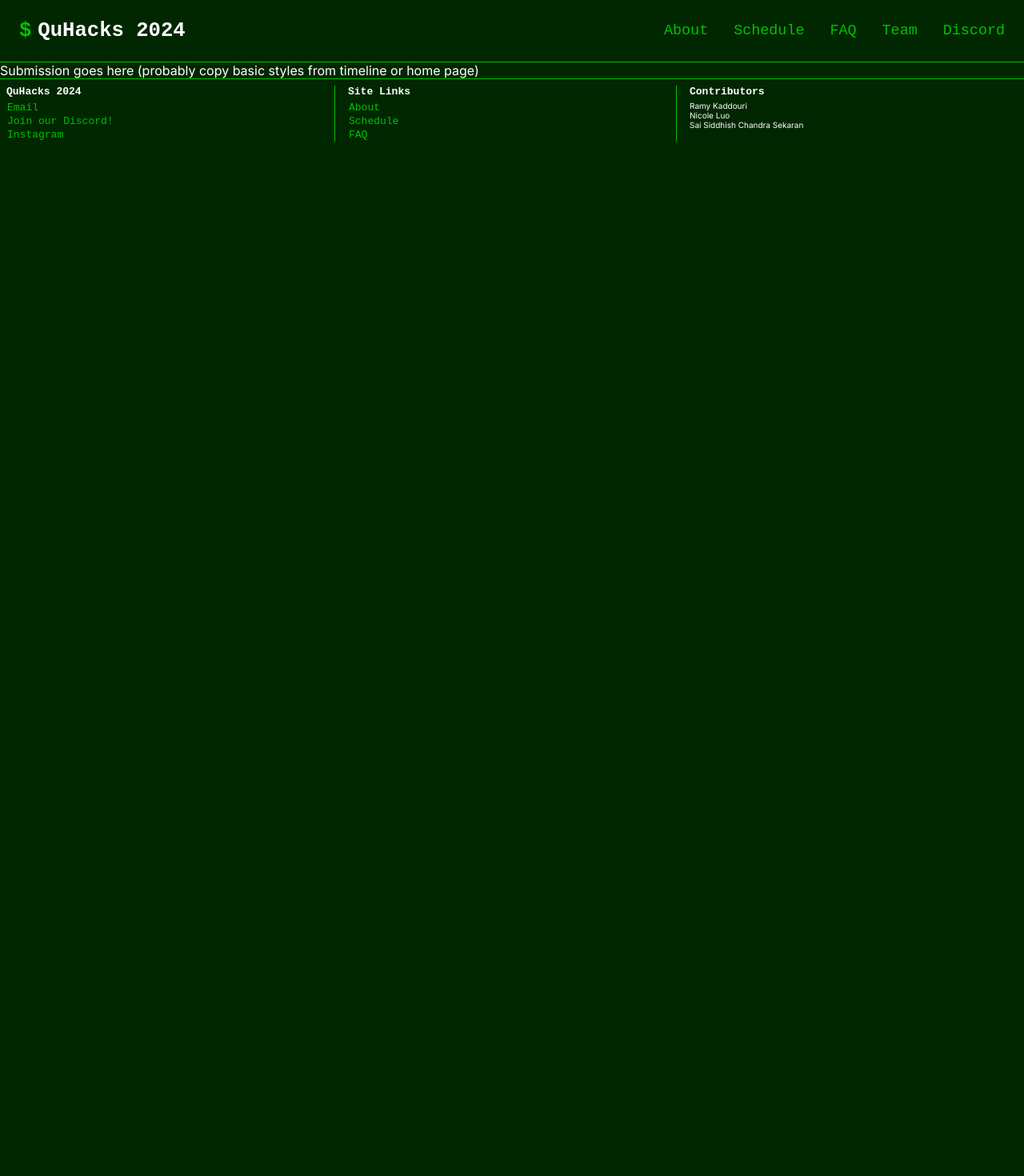
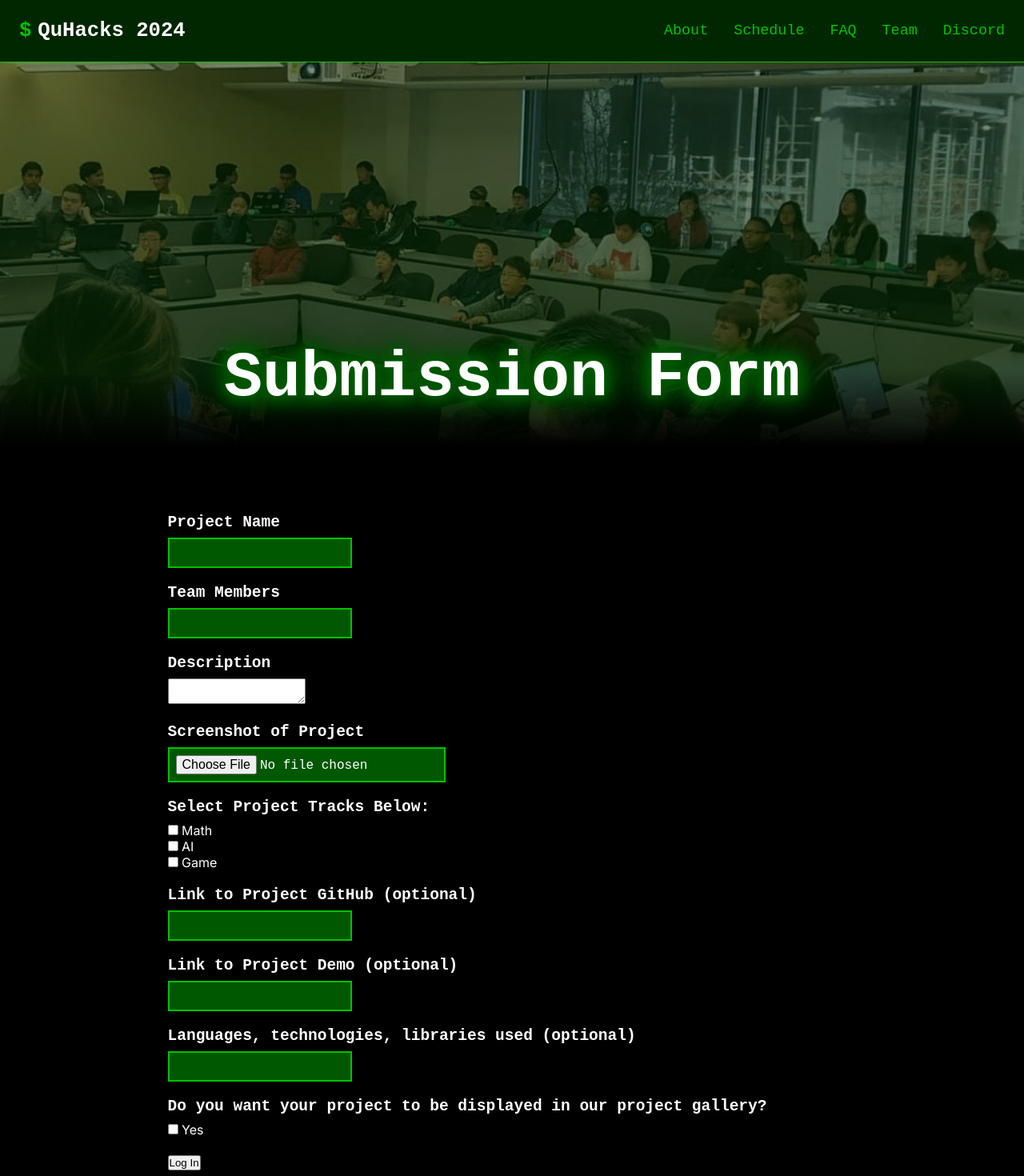
Before and after one commit to rk234/QuHacks-2023-Website, a Next.js app: page /submit in a window 1280 px wide. Shown: the top 1470 px of the page at 80% size. Before the commit the page ends 800 px from the top, so only its background shows below. Built offline with nearby package versions, Linux system fonts and the light colour scheme.

Commit message:
created basic submission form components

```diff
--- a/src/app/submit/page.js
+++ b/src/app/submit/page.js
@@ -6,7 +6,47 @@ export default function SubmissionFormPage() {
     //Once ready call areSubmissionsOpen() from projectService.js to show/hide the form!
     return (
         <main>
-            Submission goes here (probably copy basic styles from timeline or home page)
+            <div className={styles.content}>
+                <div className={styles.headContainer}>
+                    <div className={styles.head}>
+                        <div className={styles.headtext}>
+                            <h1>Submission Form</h1>
+                        </div>
+                    </div>
+                </div>
+                <br></br>
+                <div className={styles.sectionContainer}>
+                    <div className={styles.section}>
+                        <h2>Project Name</h2>
+                        <input id="screenshot"></input><br></br><br></br>
+                        <h2>Team Members</h2>
+                        <input id="team"></input><br></br><br></br>
+                        <h2>Description</h2>
+                        <textarea id="description"></textarea><br></br><br></br>
+                        <h2>Screenshot of Project</h2>
+                        <input type="file" id="screenshot" accept="image/png, image/jpeg" /><br></br><br></br>
+                        <h2>Select Project Tracks Below: </h2>
+                        <input type="checkbox" />
+                        <label >  Math</label><br></br>
+                        <input type="checkbox" />
+                        <label >  AI</label><br></br>
+                        <input type="checkbox" />
+                        <label >  Game</label>
+                        <br></br><br></br>
+                        <h2>Link to Project GitHub (optional) </h2>
+                        <input id="github"></input><br></br><br></br>
+                        <h2>Link to Project Demo (optional)</h2>
+                        <input id="demo"></input><br></br><br></br>
+                        <h2>Languages, technologies, libraries used (optional)</h2>
+                        <input></input><br></br><br></br>
+                        <h2>Do you want your project to be displayed in our project gallery?</h2>
+                        <input type="checkbox" />
+                        <label >  Yes</label>
+                        <br></br><br></br>
+                        <button type="logIn">Log In</button>
+                    </div>
+                </div>
+            </div>
         </main>
     )
 }
--- a/src/app/submit/page.module.css
+++ b/src/app/submit/page.module.css
@@ -0,0 +1,77 @@
+
+.content {
+    background-color: var(--background);
+    width: 100%;
+    height: 100%;
+}
+
+.section {
+    padding: 2rem;
+    padding-left: 0;
+}
+
+.sectionContainer {
+    display: flex;
+    flex-direction: column;
+    padding: 2rem 2rem;
+    justify-content: center;
+    align-items: center;
+    gap: 5rem;
+    max-width: 75rem;
+}
+
+.headContainer {
+    display: flex;
+    justify-content: center;
+    align-items: flex-end;
+    background: linear-gradient(0deg,  rgb(0, 0, 0), rgba(0, 39, 0, 0.67) 20%,  rgba(0, 39, 0, 0.501) 100%), url("/timeline/pic2019-1.jpg");
+    background-size: cover;
+    padding: 2rem;
+    height: 30rem;
+}
+.head {
+    display: flex;
+    flex-direction: row;
+    justify-content: center;
+    align-items: center;
+    gap: 5rem;
+    padding-bottom: 0;
+}
+
+.headtext {
+    max-width: 50rem;
+}
+
+
+.headtext > h1 {
+    font-size: 5rem;
+    margin-bottom: 0.5rem;
+    font-weight: bold;
+    font-family: monospace;
+    text-shadow: 0 0 10px #005800, 0 0 15px #005800, 0 0 20px #005800, 0 0 25px #005800, 0 0 30px #005800, 0 0 35px #005800, 0 0 40px #005800;
+}
+
+
+
+
+
+@media screen and (max-width: 850px) {
+    .head {
+        flex-direction: column-reverse;
+        padding: 0;
+    }
+
+    .headtext > h1 {
+        font-size: 3rem;
+    }
+
+    .headtext > p {
+        font-size: 1.25rem;
+    }
+
+    .imgContainer > img {
+        max-width: 100%;
+        height: auto;
+    }
+
+}
```
